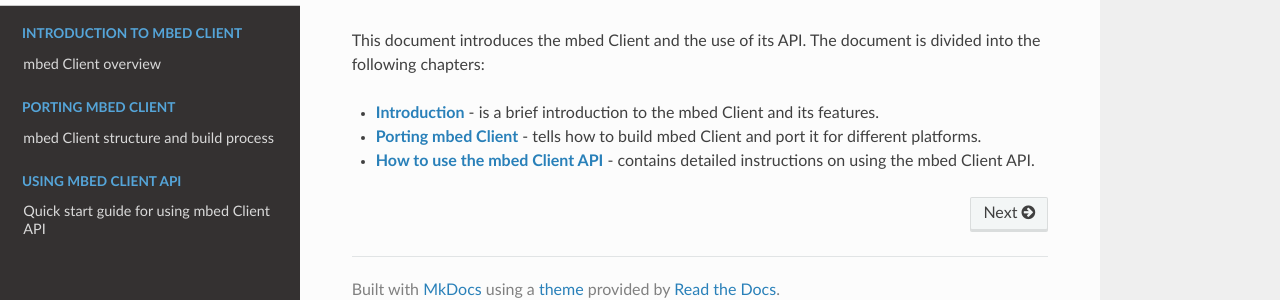
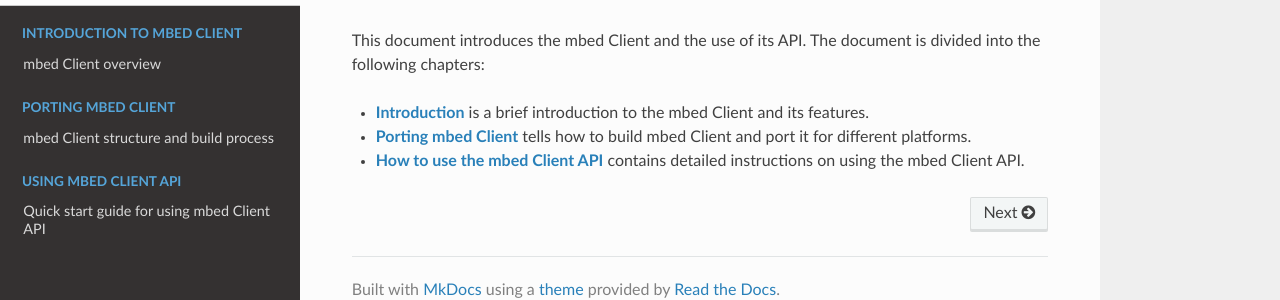
Before and after one commit to ARMmbed/mbed-client, an MkDocs documentation site: the page built from docs/index.md, in a window 1280 px wide. Shown: the part 131-431 px from the top of the page. Built offline with MkDocs 1.6.1, drawn with Linux system fonts in a browser that asks for light colours; nearby versions of some CDN libraries; old or Windows-style settings are respelled for this version of MkDocs.

Commit message:
minor edit

```diff
--- a/docs/index.md
+++ b/docs/index.md
@@ -3,6 +3,6 @@
 
 This document introduces the mbed Client and the use of its API. The document is divided into the following chapters:
 
-- [**Introduction**](#introduction.md) - is a brief introduction to the mbed Client and its features.
-- [**Porting mbed Client**](#porting-guide.md) - tells how to build mbed Client and port it for different platforms.
-- [**How to use the mbed Client API**](#Howto.md) - contains detailed instructions on using the mbed Client API.
+- [**Introduction**](#introduction.md) is a brief introduction to the mbed Client and its features.
+- [**Porting mbed Client**](#porting-guide.md) tells how to build mbed Client and port it for different platforms.
+- [**How to use the mbed Client API**](#Howto.md) contains detailed instructions on using the mbed Client API.
```
